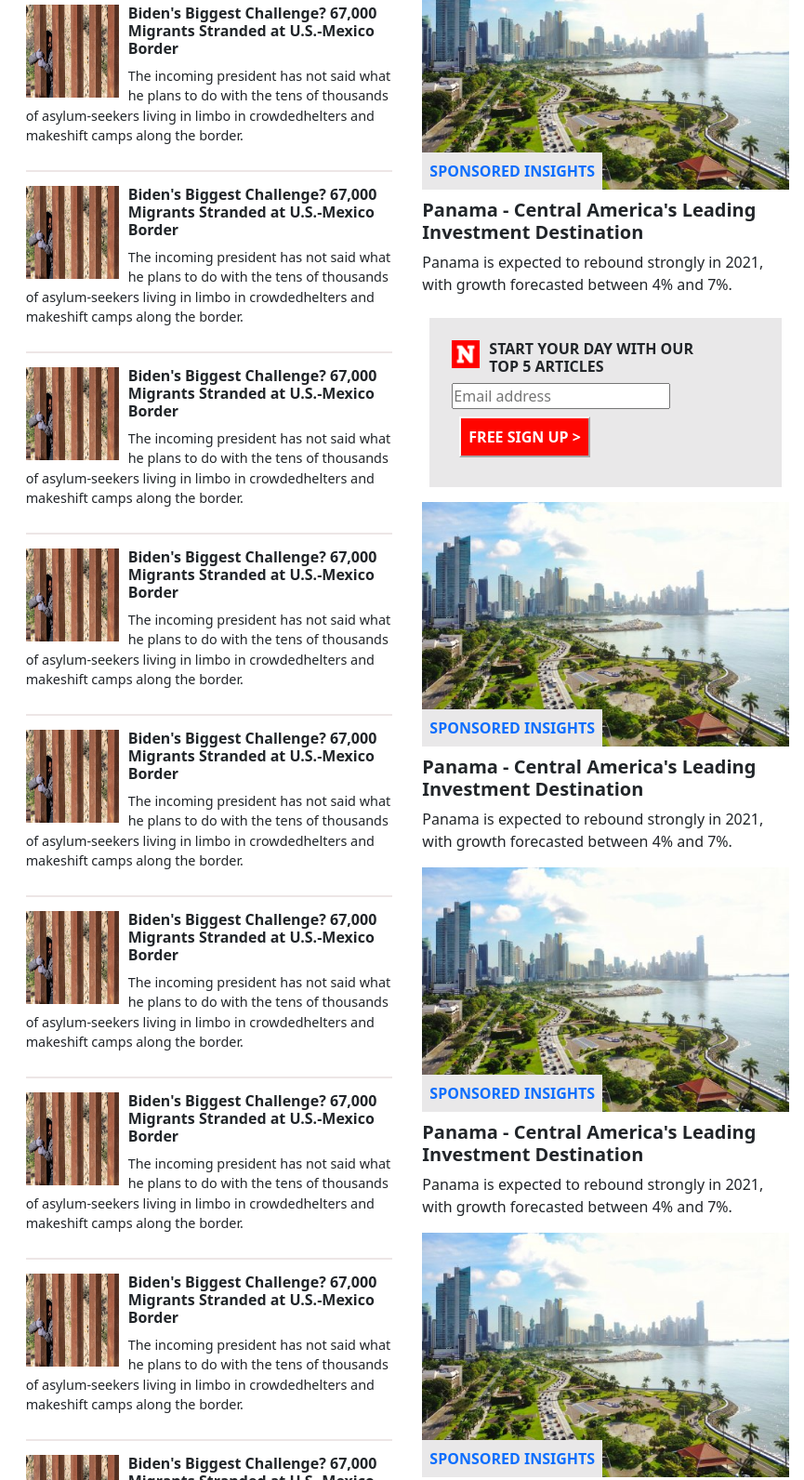
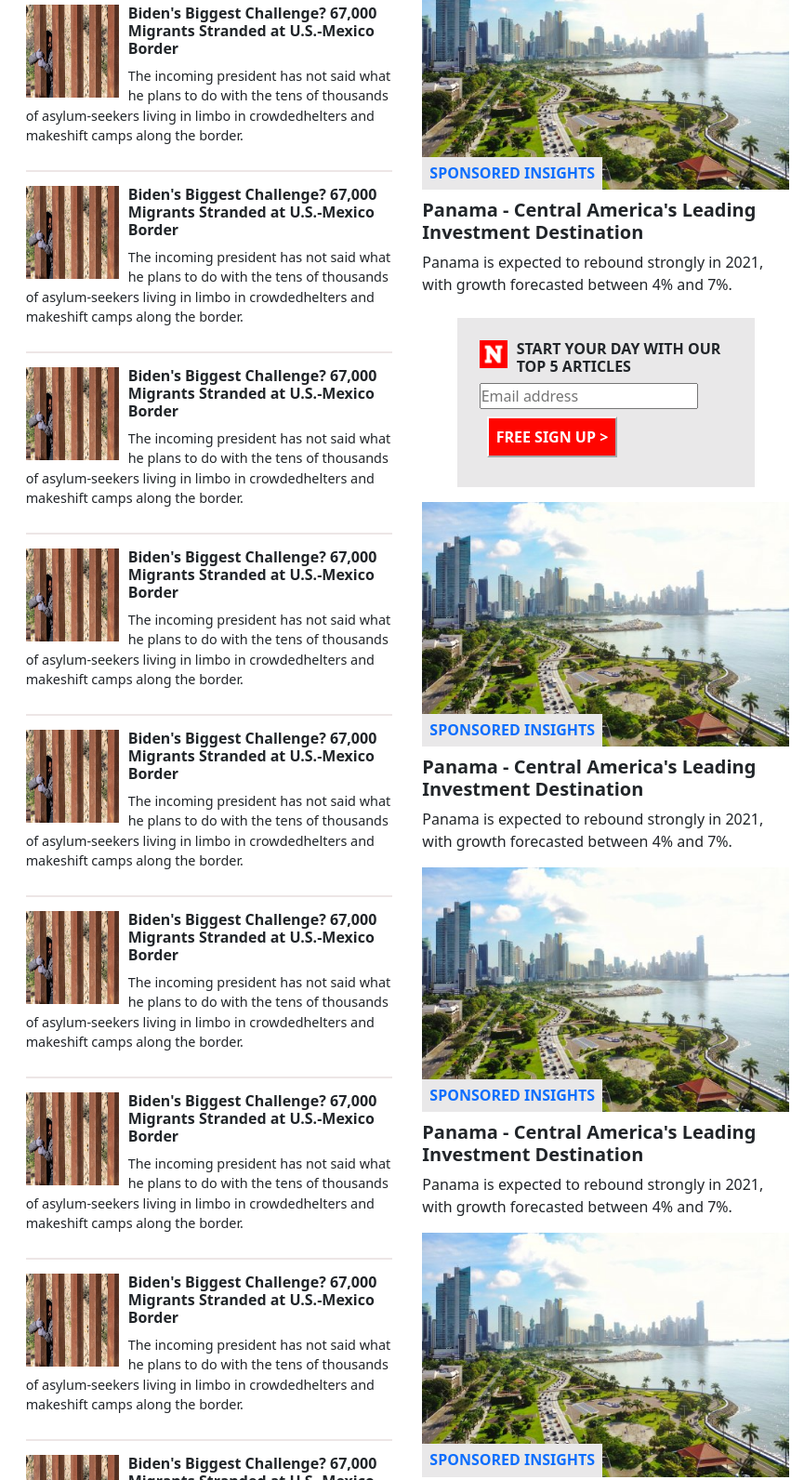
Before and after one commit to mahbubul14/newsweek-clone, a website: page index.html in a window 1280 px wide. Shown: the part 1389-2981 px from the top of the page at 93% size, 415-1280 px from the left. Drawn offline with nearby package versions, Linux system fonts and the light colour scheme.

Commit message:
require changes updated

```diff
--- a/index.html
+++ b/index.html
@@ -635,7 +635,7 @@
                     <div class="img-box">
                         <a href="#"><img class="insight2-img" src="./images/sponsored-r.jpg" alt=""/></a>
                       <div class="bottom-left nowrap">
-                        <p class="bottom-left text-primary fw-bold bg-grey p-2 ">SPONSORED INSIGHTS</p>
+                        <h6 class="bottom-left mb-3 text-primary fw-bold bg-grey p-2 ">SPONSORED INSIGHTS</h6>
                       </div>
                     </div>
                     <div class="img-text">
@@ -647,7 +647,7 @@
                   </div>
                   <!-- .........form section........ -->
                   <div class="p-2 mb-2" id="signup">
-                    <div class="insight-box form-box container-fluid bg-grey p-4">
+                    <div class="form-box container-fluid bg-grey p-4">
                       <div class="d-flex">
                         <img class="n-icon" src="./images/favicon-32x32.png" alt="" />
                         <h6 class="fw-bold">START YOUR DAY WITH OUR <br> TOP 5 ARTICLES</h6>
@@ -662,7 +662,7 @@
                     <div class="img-box">
                         <a href="#"><img class="insight2-img" src="./images/sponsored-r.jpg" alt=""/></a>
                       <div class="bottom-left nowrap">
-                        <p class="bottom-left text-primary fw-bold bg-grey p-2 ">SPONSORED INSIGHTS</p>
+                        <h6 class="bottom-left mb-3 text-primary fw-bold bg-grey p-2 ">SPONSORED INSIGHTS</h6>
                       </div>
                     </div>
                     <div class="img-text">
@@ -676,7 +676,7 @@
                     <div class="img-box">
                         <a href="#"><img class="insight2-img" src="./images/sponsored-r.jpg" alt=""/></a>
                       <div class="bottom-left nowrap">
-                        <p class="bottom-left text-primary fw-bold bg-grey p-2 ">SPONSORED INSIGHTS</p>
+                        <h6 class="bottom-left mb-3 text-primary fw-bold bg-grey p-2 ">SPONSORED INSIGHTS</h6>
                       </div>
                     </div>
                     <div class="img-text">
@@ -690,7 +690,7 @@
                     <div class="img-box">
                         <a href="#"><img class="insight2-img" src="./images/sponsored-r.jpg" alt=""/></a>
                       <div class="bottom-left nowrap">
-                        <p class="bottom-left text-primary fw-bold bg-grey p-2 ">SPONSORED INSIGHTS</p>
+                        <h6 class="bottom-left mb-3 text-primary fw-bold bg-grey p-2 ">SPONSORED INSIGHTS</h6>
                       </div>
                     </div>
                     <div class="img-text">
--- a/style.css
+++ b/style.css
@@ -238,6 +238,18 @@
   margin-right: 10px;
 }
 
+.form-box {
+  width: 320px;
+}
+
+@media only screen and (min-width: 768px) and (max-width: 1000px) {
+  .form-box {
+    width: 350px;
+    height: auto;
+    margin-left: 50%;
+  }
+}
+
 /* ......................footer section css.................... */
 
 footer {
@@ -264,3 +276,9 @@
 .footer3 {
   margin-top: -20px;
 }
+
+/* .........mobile-view ordering........ */
+
+@media screen and @media only screen and (min-width: 300px) and (max-width: 765px) {
+
+}
```
